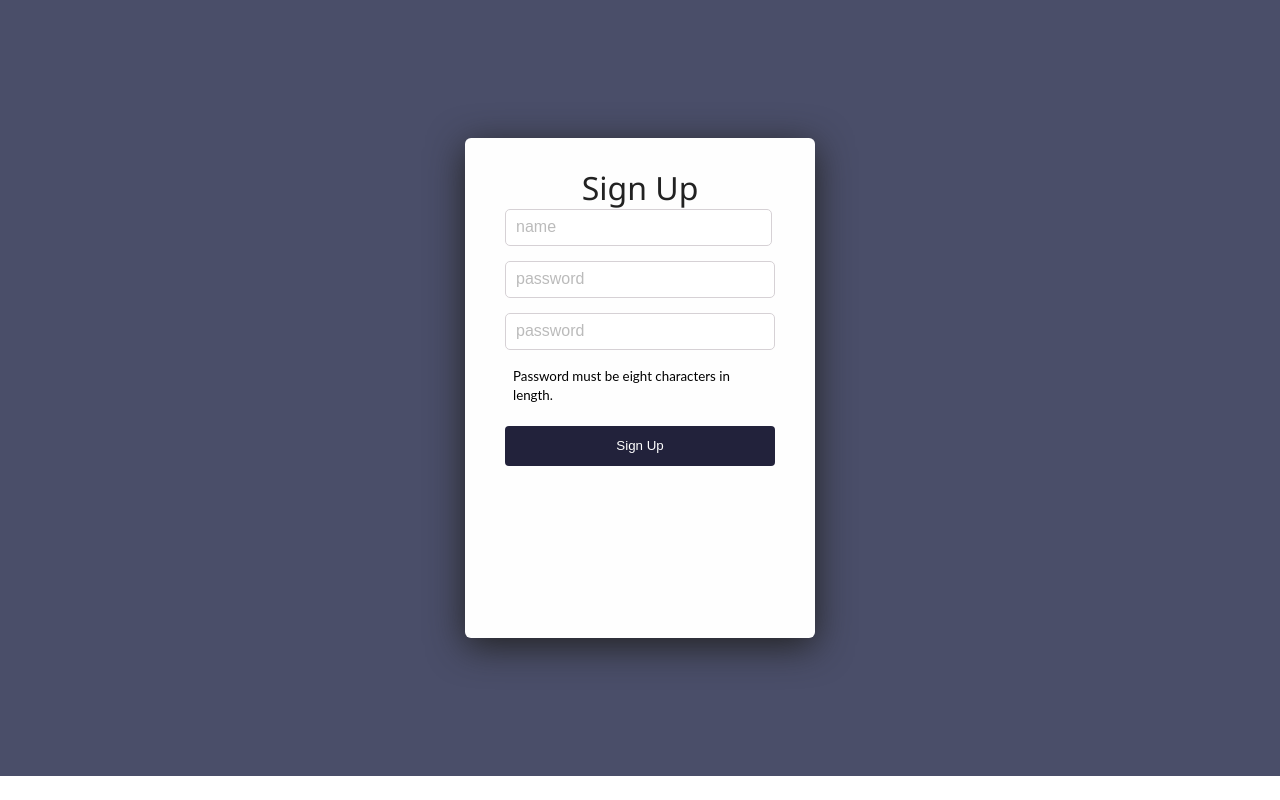
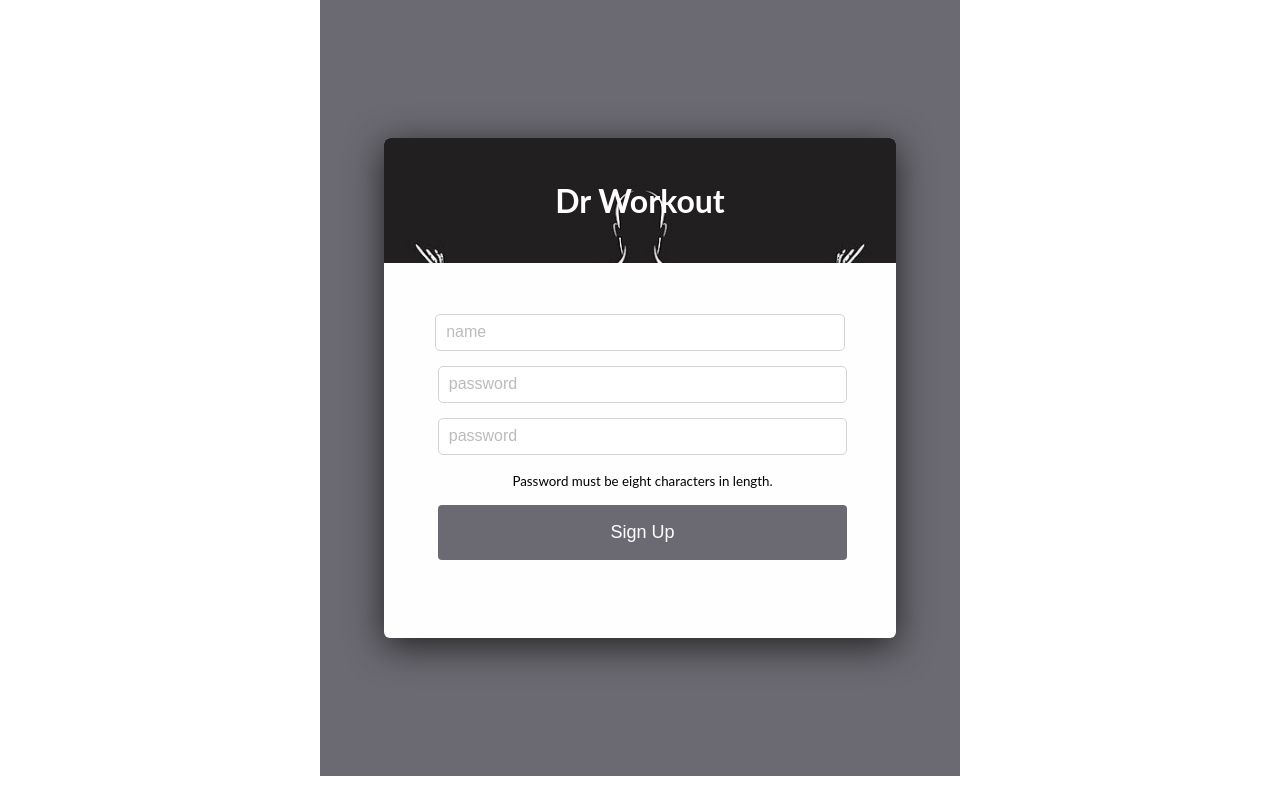
Before and after one commit to WebAhead7/dr-workout-app, a React (Create React App) app: page /signup in a window 1280 px wide. Built offline with nearby package versions, Linux system fonts and the light colour scheme.

Commit message:
add some styling to login signup pages

```diff
--- a/src/pages/Form.css
+++ b/src/pages/Form.css
@@ -17,22 +17,36 @@ SILVER PINK: #C9ADA7
 
 .wrapper {
   height: 97vh;
-  width: 100%;
+  width: 50%;
+  margin: auto;
   display: flex;
   flex-direction: column;
   justify-content: center;
   align-items: center;
-  background-color: #4a4e69;
+  background-color: rgb(107, 106, 114);
+}
+
+.login-logo {
+  width: 100%;
+  height: 25%;
+  background: url("./styles/images/logo.jpeg");
+  background-size: 100%;
+  color: white;
+  display: flex;
+  justify-content: center;
+  align-items: center;
+  border-top-left-radius: 6px;
+  border-top-right-radius: 6px;
 }
 
 .form-wrapper {
   display: flex;
   flex-direction: column;
-  width: 350px;
+  width: 90%;
   max-width: 80%;
   min-width: 100px;
   min-height: 500px;
-  padding: 20px 40px;
+  /* padding: 20px 40px; */
   border-radius: 6px;
   box-shadow: 0px 8px 36px #222;
   background-color: #fefefe;
@@ -52,7 +66,11 @@ SILVER PINK: #C9ADA7
 .form-wrapper > form {
   width: 100%;
   display: flex;
+  flex-direction: column;
   flex-wrap: wrap;
+  justify-content: center;
+  align-items: center;
+  margin-top: 10%;
 }
 
 .info {
@@ -68,6 +86,8 @@ label {
 }
 
 input {
+  width: 80%;
+  margin: auto;
   padding: 10px 10px;
   border-radius: 5px;
   outline: none;
@@ -81,15 +101,17 @@ input::placeholder {
 }
 
 .submit > button {
-  min-width: 100%;
+  /* min-width: 100%; */
   cursor: pointer;
   margin-right: 0.25em;
-  margin-top: 0.5em;
+  margin: auto;
+  width: 80%;
   padding: 0.938em;
   border: none;
   border-radius: 4px;
-  background-color: #22223b;
+  background-color: rgb(107, 106, 114);
   color: #fefefe;
+  font-size: 18px;
 }
 .submit > button:hover {
   background-color: #4a4e69;
@@ -132,3 +154,7 @@ input.error {
   display: flex;
   flex-wrap: wrap;
 }
+
+form > a {
+  margin-top: 10px;
+}
--- a/src/pages/SignIn.js
+++ b/src/pages/SignIn.js
@@ -1,14 +1,14 @@
-import { useState } from 'react';
-import { Redirect } from 'react-router-dom';
-import './Form.css';
-import { useHistory } from 'react-router-dom';
+import { useState } from "react";
+import { Redirect } from "react-router-dom";
+import "./Form.css";
+import { useHistory } from "react-router-dom";
 const SignIn = () => {
   const [state, setState] = useState({
-    name: '',
-    password: '',
+    name: "",
+    password: "",
     errors: {
-      name: '',
-      password: '',
+      name: "",
+      password: "",
     },
   });
 
@@ -27,9 +27,9 @@ const SignIn = () => {
     let errors = { ...state.errors };
     console.log(errors);
     const { name, password } = state;
-    errors.name = !isUserExist(name) ? 'User doas not exist' : '';
+    errors.name = !isUserExist(name) ? "User doas not exist" : "";
     errors.password =
-      getUserPassword(name) !== password ? 'Password is wrong' : '';
+      getUserPassword(name) !== password ? "Password is wrong" : "";
     SetAuthentication(errors.name.length === 0 && errors.password.length === 0);
     setState({ ...state, errors });
   };
@@ -43,7 +43,9 @@ const SignIn = () => {
     return (
       <div className="wrapper">
         <div className="form-wrapper">
-          <h2>Sign In</h2>
+          <div className="login-logo">
+            <h1>Dr Workout</h1>
+          </div>
           <form onSubmit={handleSubmit}>
             <div className="name">
               <input
@@ -73,7 +75,7 @@ const SignIn = () => {
             <div className="submit">
               <button>Sign In</button>
             </div>
-            <button onClick={() => history.push('/signup')}>Sign Up</button>
+            <a href='/signup'>Sign Up</a>
           </form>
         </div>
       </div>
--- a/src/pages/SignUp.js
+++ b/src/pages/SignUp.js
@@ -69,7 +69,9 @@ const SignUp = () => {
     return (
       <div className="wrapper">
         <div className="form-wrapper">
-          <h2>Sign Up</h2>
+          <div className="login-logo">
+            <h1>Dr Workout</h1>
+          </div>
           <form onSubmit={handleSubmit}>
             <div className="name">
               <input
```
